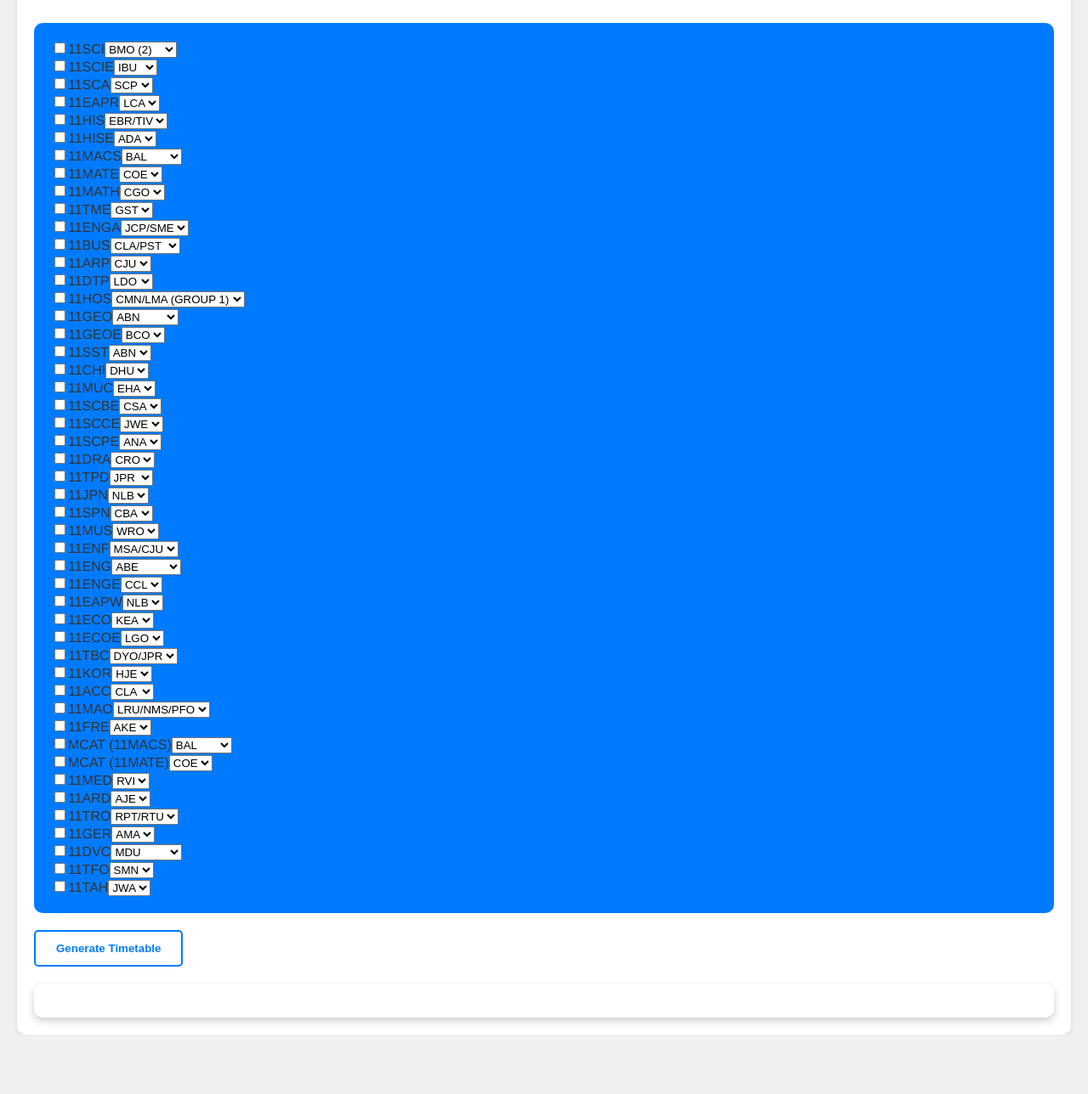
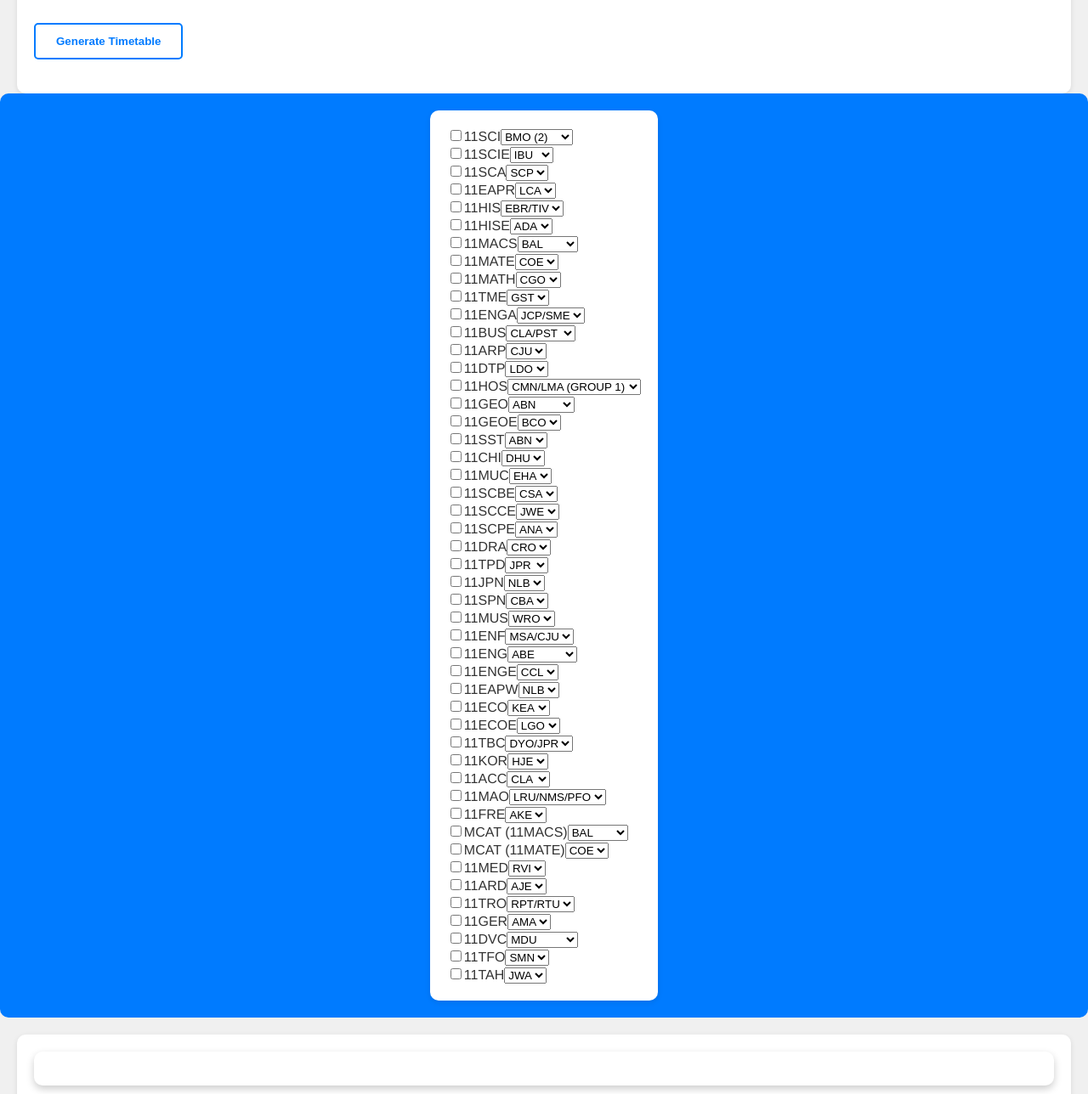
Before and after one commit to blakehonda99/year11endofyearswbhs, a plain HTML site: page index.html in a window 1280 px wide. Shown: the part 65-1353 px from the top of the page at 85% size. Before the commit the page ends 1283 px from the top, so only its background shows below. Drawn offline with Linux system fonts and the light colour scheme.

Commit message:
Update index.html

```diff
--- a/index.html
+++ b/index.html
@@ -7,15 +7,30 @@
     <link rel="stylesheet" href="style.css">
 </head>
 <body>
-    <div class="container">
-        <h1> Exam Timetable </h1>
-        <div class="filter-section">
+    <header class="header">
+        <nav class="navbar">
+            <div class="container">
+                <h1>Exam Timetable</h1>
+                <button id="generateTimetable" onclick="topFunction()">Generate Timetable</button>
+            </div>
+        </nav>
+    </header>
+
+    <section class="filter-section">
+        <div class="container">
             <div id="classCheckboxes"></div>
         </div>
-        <button id="generateTimetable" onclick="topFunction()">Generate Timetable</button>
-        <div id="timetable"></div>
-    </div>
+    </section>
+
+    <main class="main-content">
+        <div class="container">
+            <div id="timetable"></div>
+        </div>
+    </main>
+
     <script src="script.js"></script>
-    <!-- Cloudflare Web Analytics --><script defer src='https://static.cloudflareinsights.com/beacon.min.js' data-cf-beacon='{"token": "040a1accd50241b8a75c13c13748c65c"}'></script><!-- End Cloudflare Web Analytics -->
+    <!-- Cloudflare Web Analytics -->
+    <script defer src='https://static.cloudflareinsights.com/beacon.min.js' data-cf-beacon='{"token": "040a1accd50241b8a75c13c13748c65c"}'></script>
+    <!-- End Cloudflare Web Analytics -->
 </body>
 </html>
```
